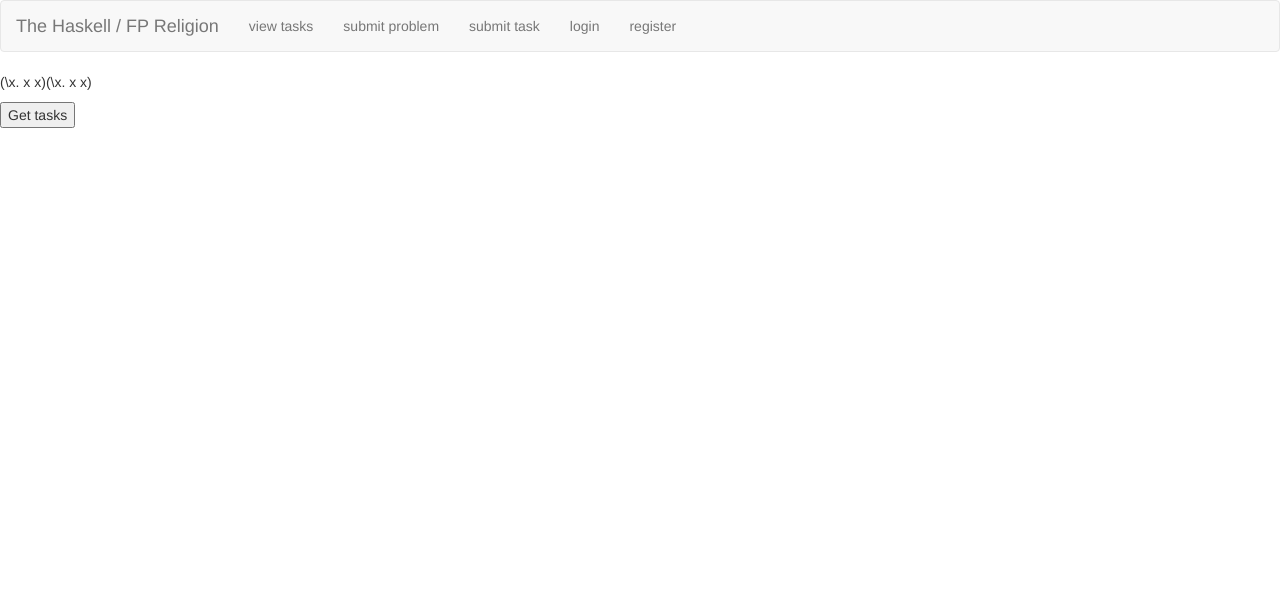
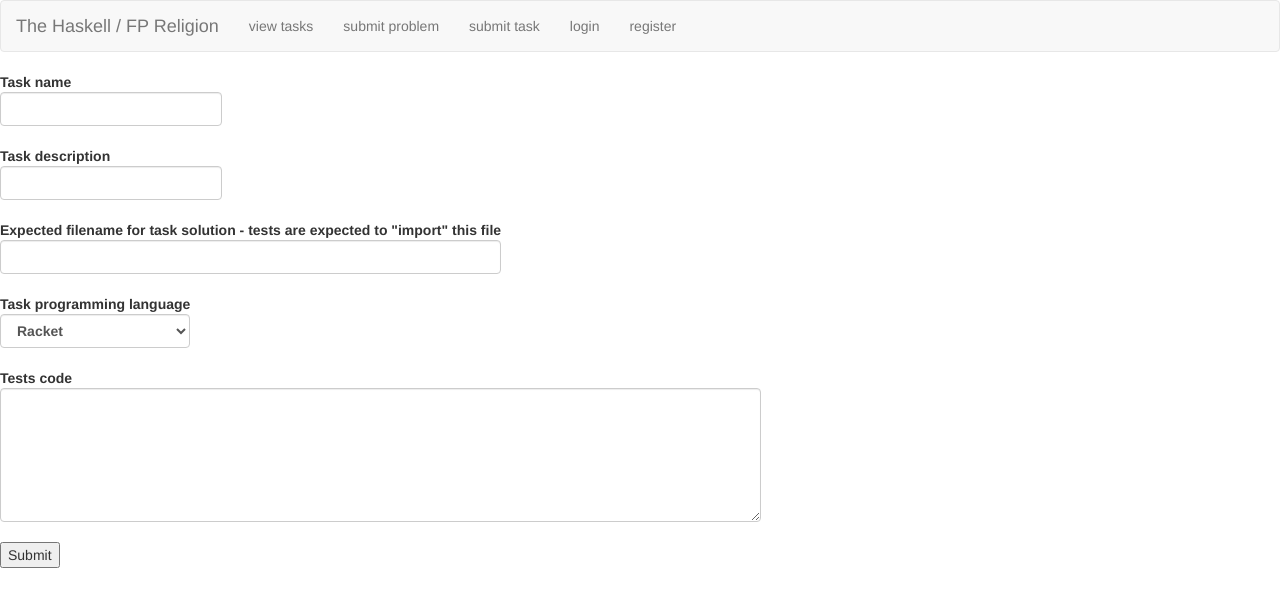
Before and after one commit to googleson78/web-project, a PHP site: page /submit/task.php in a window 1280 px wide. Shown: the top 607 px of the page. Run offline with PHP 8.4, Linux system fonts and the light colour scheme.

Commit message:
Add basic "add task" page

```diff
--- a/js/queries.js
+++ b/js/queries.js
@@ -72,4 +72,4 @@ const postApiSubmit = function (backendUrl, body, onSuccess, onError) {
   xhr.send(JSON.stringify(body))
 }
 
-export { getApiTask }
+export { getApiTask, postApiTask }
--- a/php/submit/task.php
+++ b/php/submit/task.php
@@ -16,7 +16,7 @@ session_start();
 <head>
     <meta charset="UTF-8">
     <meta name="viewport" content="width=device-width, initial-scale=1.0">
-    <title>View Tasks</title>
+    <title>Add task</title>
 
 
     <!-- REMOVE THIS LATER: -->
@@ -30,18 +30,50 @@ session_start();
     <script src="https://maxcdn.bootstrapcdn.com/bootstrap/3.4.0/js/bootstrap.min.js"></script>
     <!-- shit ends here -->
 
-    <!-- <script type="module" src="getTasks.js"></script> -->
-
-    <script type="module" src="../getTasks.js"></script>
+    <script type="module" src="../addTask.js"></script>
 
 </head>
 <body>
     <?php require_once '../navbar.php'; ?>
 
-    <p>(\x. x x)(\x. x x)</p>
-    <button onclick="getTasks()">Get tasks</button>
 
-    <div id="tasks"></div>
+    <form action="javascript:;" onsubmit="addTask()">
+      <div class="form-group">
+        <label>Task name
+          <input class="form-control" name="name" id="name"></input>
+        </label>
+      </div>
+
+      <div class="form-group">
+        <label>Task description
+          <input class="form-control" name="description" id="description"></input>
+        </label>
+      </div>
+
+      <div class="form-group">
+        <label>Expected filename for task solution - tests are expected to "import" this file
+          <input class="form-control" name="expected-filename" id="expected-filename"></input>
+        </label>
+      </div>
+
+      <div class="form-group">
+        <label>Task programming language
+          <select class="form-control" name="language" id="language">
+            <option value="Racket">Racket</option>
+          </select>
+        </label>
+      </div>
+
+      <div class="form-group">
+        <label>Tests code
+          <textarea class="form-control" rows="6" cols="80" name="tests" id="tests"></textarea>
+        </label>
+      </div>
+
+      <div class="form-group">
+        <input type="submit" value="Submit">
+      </div>
+    </form>
 
 </body>
 </html>
```
Also changed, not shown: js/addTask.js (added, +19 -0 lines).
